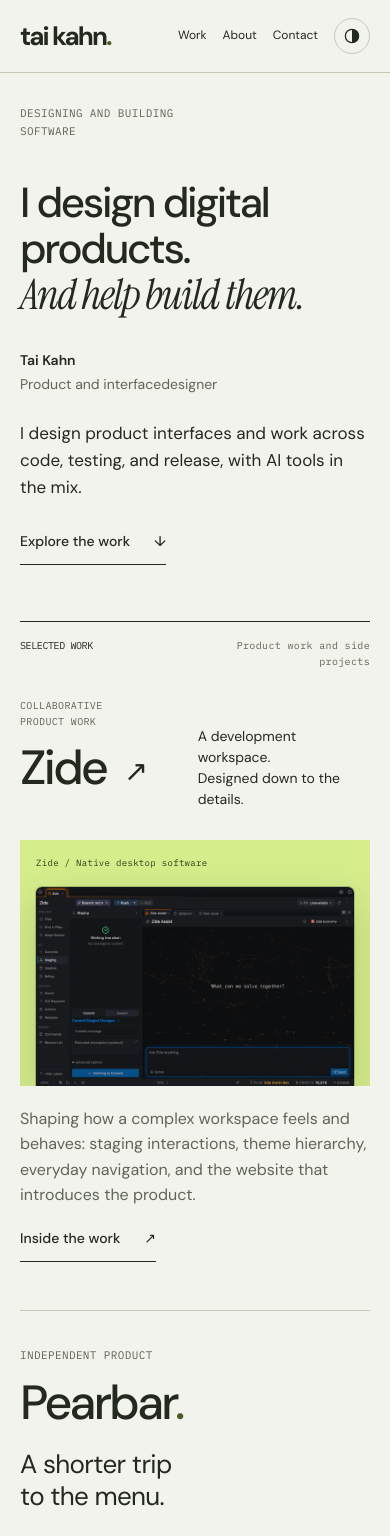
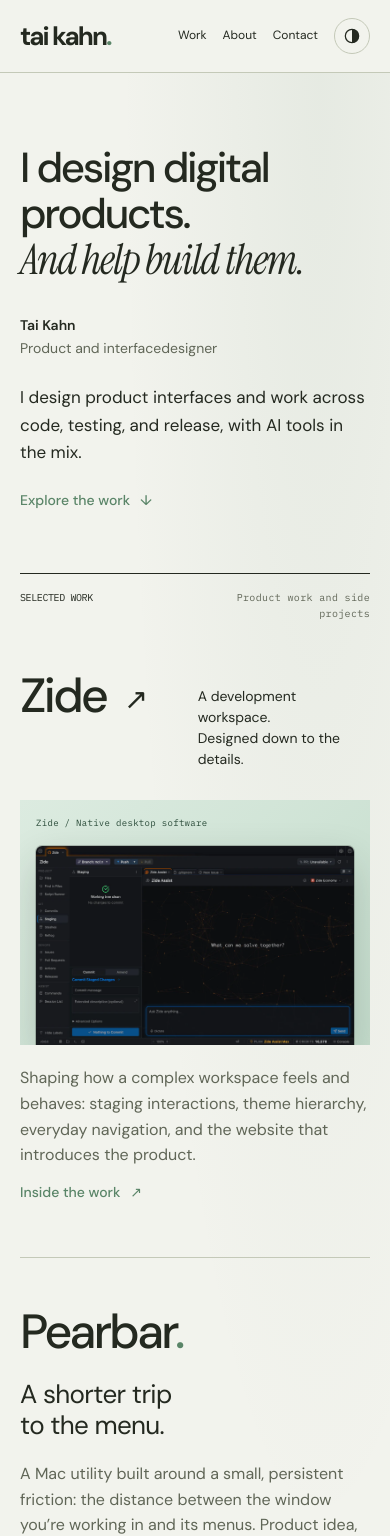
Before and after one commit to taikahn/My-Website, a React (Vite) app: page / in a window 390 px wide. Shown: the top 1536 px of the page. Built offline with nearby package versions, Linux system fonts and the light colour scheme.

Commit message:
Use static TAIROM preview and finish portfolio refresh

```diff
--- a/src/components/Footer.jsx
+++ b/src/components/Footer.jsx
@@ -6,7 +6,6 @@ export default function Footer() {
       <div className="page-width">
         <div className="contact-editorial">
           <div className="contact-copy">
-            <p className="index-label">Start a conversation</p>
             <h2>Something<br />worth making?</h2>
             <p>Tell me what you’re working on, where it’s getting complicated, or what you’d like to make better.</p>
             <div className="footer-socials"><a href="https://www.linkedin.com/in/taikahn/" target="_blank" rel="noreferrer">LinkedIn ↗</a><a href="https://github.com/taikahn" target="_blank" rel="noreferrer">GitHub ↗</a></div>
--- a/src/pages/Home.jsx
+++ b/src/pages/Home.jsx
@@ -8,12 +8,16 @@ const visualWork = [
   { src: 'colorado-snow-guitar.jpg', title: 'A different kind of practice', note: 'Music and photography' },
 ];
 
+const musicWork = [
+  { title: 'FistMeetsGlass', note: 'Music, images, and noise', href: 'https://fistmeetsglass.com', preview: 'https://fistmeetsglass.com' },
+  { title: 'TAIROM', note: 'Dark electronic music and a DIY site', href: 'https://tairom.com', image: '/assets/tairom-preview.png' },
+];
+
 export default function Home() {
   return (
     <>
       <main id="main-content" className="portfolio-home">
         <section className="intro-section page-width" aria-labelledby="intro-title">
-          <div className="intro-kicker"><span className="index-label">Designing and building software</span><span className="edition-label">Selected work / 2026</span></div>
           <h1 id="intro-title">I design digital products.<br /><em>And help build them.</em></h1>
           <div className="intro-bottom">
             <p className="intro-role">Tai Kahn<br /><span>Product and interface<br />designer</span></p>
@@ -29,7 +33,7 @@ export default function Home() {
           <div className="section-rule"><h2 id="work-title">Selected work</h2><span>Product work and side projects</span></div>
 
           <article className="featured-project">
-            <div className="project-heading"><div><p className="index-label">Collaborative product work</p><h3><Link to="/work/zide">Zide <span aria-hidden="true">↗</span></Link></h3></div><p>A development workspace.<br />Designed down to the details.</p></div>
+            <div className="project-heading"><div><h3><Link to="/work/zide">Zide <span aria-hidden="true">↗</span></Link></h3></div><p>A development workspace.<br />Designed down to the details.</p></div>
             <Link className="zide-stage project-image-link" to="/work/zide" aria-label="Explore my work on Zide">
               <div className="stage-label"><span>Zide / Native desktop software</span><span>Interface · Interaction · Implementation</span></div>
               <img src="/assets/zide-workspace.webp" width="1440" height="901" alt="Zide’s published workspace overview, with Git staging and an Assist conversation side by side" fetchPriority="high" />
@@ -38,7 +42,7 @@ export default function Home() {
           </article>
 
           <article className="pearbar-project">
-            <div className="pearbar-copy"><p className="index-label">Independent product</p><h3>Pearbar<span className="project-dot">.</span></h3><p className="project-deck">A shorter trip<br />to the menu.</p><p>A Mac utility built around a small, persistent friction: the distance between the window you’re working in and its menus. Product idea, native behavior, visual identity, and a website that lets you try the idea.</p><Link className="editorial-link" to="/work/pearbar">From idea to application <span aria-hidden="true">↗</span></Link></div>
+            <div className="pearbar-copy"><h3>Pearbar<span className="project-dot">.</span></h3><p className="project-deck">A shorter trip<br />to the menu.</p><p>A Mac utility built around a small, persistent friction: the distance between the window you’re working in and its menus. Product idea, native behavior, visual identity, and a website that lets you try the idea.</p><Link className="editorial-link" to="/work/pearbar">From idea to application <span aria-hidden="true">↗</span></Link></div>
             <PearbarStudy />
           </article>
 
@@ -48,18 +52,18 @@ export default function Home() {
                 <Link className="audioglass-stage project-image-link" to="/work/audioglass" aria-label="Explore AudioGlass"><img src="/assets/audioglass-workspace.webp" width="1446" height="1206" loading="lazy" alt="AudioGlass comparing cyan and amber audio waveforms, with timestamped example mix notes" /></Link>
                 <figcaption className="screenshot-caption">Actual interface · note text edited for illustration.</figcaption>
               </figure>
-              <p className="index-label">Independent studio tool</p><h3>AudioGlass</h3><p>Compare takes, listen in sync, and leave notes at exact moments. A software project rooted in my own music practice.</p><Link className="editorial-link" to="/work/audioglass">The idea behind the tool <span aria-hidden="true">↗</span></Link>
+              <h3>AudioGlass</h3><p>Compare takes, listen in sync, and leave notes at exact moments. A software project rooted in my own music practice.</p><Link className="editorial-link" to="/work/audioglass">The idea behind the tool <span aria-hidden="true">↗</span></Link>
             </article>
             <article className="supporting-project">
               <Link className="maverics-stage project-image-link" to="/case-study-maverics" aria-label="Read the Maverics product design case study"><img src="/assets/agentic-interface-dark-light.jpg" width="1600" height="1000" loading="lazy" alt="Maverics interface designs in dark and light mode" /></Link>
-              <p className="index-label">Enterprise product design</p><h3>Maverics</h3><p>Five years designing interfaces and systems for Strata Identity, from early flows and wireframes to the product customers used.</p><Link className="editorial-link" to="/case-study-maverics">Explore the case study <span aria-hidden="true">↗</span></Link>
+              <h3>Maverics</h3><p>Five years designing interfaces and systems for Strata Identity, from early flows and wireframes to the product customers used.</p><Link className="editorial-link" to="/case-study-maverics">Explore the case study <span aria-hidden="true">↗</span></Link>
             </article>
           </div>
-          <div className="archive-links"><span className="index-label">Further reading</span><Link to="/case-study-design-systems">Design systems <span aria-hidden="true">↗</span></Link><Link to="/case-study-ai-ui">An early experiment in live UI <span aria-hidden="true">↗</span></Link></div>
+          <div className="archive-links"><Link to="/case-study-design-systems">Design systems <span aria-hidden="true">↗</span></Link><Link to="/case-study-ai-ui">An early experiment in live UI <span aria-hidden="true">↗</span></Link></div>
         </section>
 
         <section id="practice" className="practice-section" aria-labelledby="practice-title">
-          <div className="page-width practice-layout"><div><p className="index-label">The practice</p><h2 id="practice-title">The judgment stays.<br /><em>The reach changes.</em></h2></div><div className="practice-copy"><p className="large-copy">I like seeing the design become real.</p><p>AI tools let me move from an idea to a working interaction quickly. I can try it in the browser, inspect the result, check the awkward cases, and change it where it matters.</p><p>That still requires judgment. I decide what belongs in the product, what can be simpler, and when the work is ready to ship.</p></div></div>
+          <div className="page-width practice-layout"><div><h2 id="practice-title">The judgment stays.<br /><em>The reach changes.</em></h2></div><div className="practice-copy"><p className="large-copy">I like seeing the design become real.</p><p>AI tools let me move from an idea to a working interaction quickly. I can try it in the browser, inspect the result, check the awkward cases, and change it where it matters.</p><p>That still requires judgment. I decide what belongs in the product, what can be simpler, and when the work is ready to ship.</p></div></div>
         </section>
 
         <section id="about" className="about-editorial page-width" aria-labelledby="about-title">
@@ -71,7 +75,7 @@ export default function Home() {
         <section id="gallery" className="visual-section page-width" aria-labelledby="visual-title">
           <div className="section-rule"><h2 id="visual-title">Another side of the work</h2><span>Image, sound, and the world outside.</span></div>
           <div className="visual-grid">{visualWork.map((item) => <figure key={item.src}><a href={`/assets/${item.src}`} target="_blank" rel="noreferrer" aria-label={`View ${item.title.toLowerCase()} full size in a new tab`}><img src={`/assets/${item.src}`} alt={item.title} loading="lazy" /></a><figcaption><strong>{item.title}</strong><span>{item.note}</span></figcaption></figure>)}</div>
-          <div className="music-links"><p>Music has a place on the web, too.</p><a className="editorial-link" href="https://fistmeetsglass.com" target="_blank" rel="noreferrer">FistMeetsGlass <span aria-hidden="true">↗</span></a><a className="editorial-link" href="https://github.com/taikahn/tairom-website" target="_blank" rel="noreferrer">TAIROM website / source <span aria-hidden="true">↗</span></a></div>
+          <div className="music-heading"><h3>Music has a place on the web, too.</h3></div><div className="music-work">{musicWork.map((item) => <article className="music-card" key={item.title}><a href={item.href} target="_blank" rel="noreferrer">{item.image ? <img src={item.image} alt={`${item.title} website preview`} loading="lazy" /> : <iframe src={item.preview} title={`${item.title} website preview`} loading="lazy" />}<div><h3>{item.title} <span aria-hidden="true">↗</span></h3><p>{item.note}</p></div></a></article>)}</div>
         </section>
       </main>
       <Footer />
--- a/src/pages/ProjectStory.jsx
+++ b/src/pages/ProjectStory.jsx
@@ -62,7 +62,6 @@ export default function ProjectStory() {
       <main id="main-content" className="project-story page-width">
         <Link className="back-link" to="/#work">← Selected work</Link>
         <header className="story-header">
-          <p className="index-label">{project.category} / {project.name}</p>
           <h1>{project.title}</h1>
           <p className="story-introduction">{project.introduction}</p>
           <dl className="story-facts"><div><dt>My focus</dt><dd>{project.scope}</dd></div><div><dt>Context</dt><dd>{project.context}</dd></div>{project.link && <div><dt>On the web</dt><dd><a className="editorial-link" href={project.link} target="_blank" rel="noreferrer">{project.linkLabel} ↗</a></dd></div>}</dl>
@@ -71,8 +70,7 @@ export default function ProjectStory() {
         {slug === 'pearbar' && <PearbarStudy />}
         {slug === 'audioglass' && <figure className="story-image"><a href="/assets/audioglass-workspace.webp" target="_blank" rel="noreferrer" aria-label="View AudioGlass screenshot full size in a new tab"><img src="/assets/audioglass-workspace.webp" width="1446" height="1206" alt="AudioGlass with two audio versions on a shared timeline and timestamped mix-feedback examples in the Notes panel" /></a><figcaption>Actual AudioGlass interface. Note text has been edited to illustrate mix feedback; these are not real collaborator comments. Open the image to view it full size.</figcaption></figure>}
         <div className="story-chapters">{project.chapters.map((chapter) => <section className="story-chapter" key={chapter.title}><h2>{chapter.title}</h2><div><p>{chapter.text}</p><p className="chapter-detail">{chapter.detail}</p></div></section>)}</div>
-        <aside className="story-attribution"><p className="index-label">Scope &amp; authorship</p><p>{project.closing}</p></aside>
-        <nav className="next-project" aria-label="More work"><span className="index-label">Next project</span><Link to={`/work/${project.next}`}>{project.nextName} <span aria-hidden="true">↗</span></Link></nav>
+        <nav className="next-project" aria-label="More work"><Link to={`/work/${project.next}`}>{project.nextName} <span aria-hidden="true">↗</span></Link></nav>
       </main>
       <Footer />
     </>
--- a/src/portfolio.css
+++ b/src/portfolio.css
@@ -7,9 +7,9 @@
   --text-soft: #d8dbd2;
   --text-strong: #d8dbd2;
   --muted: #b1b6ab;
-  --accent: #d5ed8b;
-  --accent-strong: #d5ed8b;
-  --button-primary-text: #191b19;
+  --accent: #86c9a5;
+  --accent-strong: #5fae86;
+  --button-primary-text: #101b17;
   --border: #474c43;
   --border-soft: #373c34;
   --border-strong: #72796a;
@@ -22,7 +22,11 @@
   --radius: 4px;
   --shadow: none;
   --shadow-soft: none;
-  --paper-accent: #d5ed8b;
+  --paper-accent: #86c9a5;
+  --practice-bg: #21352c;
+  --practice-text: #e4f0e8;
+  --stage-bg: linear-gradient(135deg, #315243, #20382e);
+  --stage-ink: #d8eee1;
   --mono: 'IBM Plex Mono', ui-monospace, SFMono-Regular, Consolas, monospace;
   --display-serif: 'Instrument Serif', Georgia, serif;
 }
@@ -33,8 +37,8 @@
   --text-soft: #333a2d;
   --text-strong: #333a2d;
   --muted: #606657;
-  --accent: #465c22;
-  --accent-strong: #465c22;
+  --accent: #5a8568;
+  --accent-strong: #436a4f;
   --button-primary-text: #f2f3ed;
   --border: #c4c9b8;
   --border-soft: #d8dccf;
@@ -44,14 +48,19 @@
   --surface-soft: #e9ece1;
   --card-gradient: #eceee5;
   --section-gradient: #e9ece1;
-  --editorial-gradient: #e0e5d5;
+  --editorial-gradient: #d5e5da;
   --status-error: #a33225;
+  --practice-bg: #dce9df;
+  --practice-text: #26382d;
+  --stage-bg: linear-gradient(135deg, #dcebe0, #c5ddcd);
+  --stage-ink: #294a38;
   --shadow: none;
   --shadow-soft: none;
 }
 html { scroll-padding-top: 100px; }
 body { background: var(--bg); font-family: 'DM Sans', system-ui, sans-serif; }
-::selection { background: #d5ed8b; color: #242920; }
+.portfolio-home { background: radial-gradient(ellipse 70% 32% at 82% 0%, color-mix(in srgb, var(--accent) 8%, transparent), transparent 72%), var(--bg); }
+::selection { background: var(--accent); color: var(--button-primary-text); }
 button, input, textarea { font: inherit; }
 button, a, input { touch-action: manipulation; }
 img { height: auto; }
@@ -64,7 +73,7 @@ img { height: auto; }
 .portfolio-brand > span { color: var(--accent); }
 .portfolio-nav { display: flex; align-items: center; gap: 32px; font-size: 14px; }
 .portfolio-nav > a { padding-block: 14px; }
-.portfolio-nav > a:hover { text-decoration: underline; text-underline-offset: 5px; }
+.portfolio-nav > a:hover { color: var(--accent); text-decoration: none; }
 .appearance-toggle { width: 44px; height: 44px; display: grid; place-items: center; background: none; border: 1px solid var(--border); border-radius: 50%; color: var(--text); cursor: pointer; }
 .appearance-toggle:hover { background: var(--surface-hover); }
 .skip-link { position: fixed; top: 8px; left: 8px; transform: translateY(-160%); padding: 12px 20px; background: var(--text); color: var(--bg); z-index: 100; }
@@ -78,7 +87,7 @@ img { height: auto; }
 .intro-role { font-size: 14px; line-height: 1.65; font-weight: 600; }
 .intro-role span { color: var(--muted); font-weight: 400; }
 .intro-statement > p { font-size: 19px; max-width: 47ch; line-height: 1.6; }
-.editorial-link { font-size: 14px; line-height: 1.5; font-weight: 500; display: inline-flex; align-items: center; justify-content: space-between; gap: 24px; padding-block: 12px; border-bottom: 1px solid currentColor; width: fit-content; }
+.editorial-link { font-size: 14px; line-height: 1.5; font-weight: 500; display: inline-flex; align-items: center; justify-content: space-between; gap: 24px; padding-block: 6px; border-bottom: 0; width: fit-content; }
 .editorial-link > span { transition: transform 160ms ease; }
 .editorial-link:hover > span { transform: translate(2px, -2px); }
 .intro-statement .editorial-link { margin-top: 18px; }
@@ -90,8 +99,8 @@ img { height: auto; }
 .project-heading h3, .pearbar-copy h3 { font-weight: 500; font-size: clamp(44px, 5vw, 68px); line-height: 1.1; letter-spacing: -.055em; margin-top: 12px; }
 .project-heading h3 span { font-size: .6em; display: inline-block; vertical-align: middle; margin-left: 8px; }
 .project-heading > p { font-size: 18px; line-height: 1.5; }
-.zide-stage { display: block; background: #d5ed8b; padding: 24px 52px 0; overflow: hidden; }
-.stage-label { display: flex; justify-content: space-between; gap: 16px; color: #303d1c; margin-bottom: 28px; }
+.zide-stage { display: block; background: var(--stage-bg); color: var(--stage-ink); padding: 24px 52px 0; overflow: hidden; }
+.stage-label { display: flex; justify-content: space-between; gap: 16px; color: var(--stage-ink); margin-bottom: 28px; }
 .zide-stage img { border-radius: 6px 6px 0 0; box-shadow: 0 0 0 1px #252c2540, 0 16px 40px #202a2430; transition: transform 280ms ease; }
 .zide-stage:hover img { transform: translateY(-4px); }
 .project-summary { display: flex; justify-content: space-between; align-items: start; gap: 48px; padding-top: 24px; }
@@ -148,16 +157,16 @@ img { height: auto; }
 .audio-annotation { font: 10px/1.5 var(--mono); margin-top: 12px; align-self: center; padding: 6px 12px; border-left: 1px solid #8ccdd5; }
 .study-disclaimer { position: absolute; bottom: 12px; left: 26px; font: 9px/1.5 var(--mono); color: #b7c7cf; }
 .archive-links { display: flex; flex-wrap: wrap; gap: 12px 32px; align-items: center; margin-top: 56px; padding-block: 24px; border-top: 1px solid var(--border); font-size: 14px; }
-.archive-links a { text-decoration: underline; text-underline-offset: 4px; }
-.practice-section { margin-top: 64px; background: #d5ed8b; color: #293320; padding-block: 88px; }
+.archive-links a { text-decoration: none; text-underline-offset: 4px; }
+.practice-section { margin-top: 64px; background: var(--practice-bg); color: var(--practice-text); padding-block: 88px; }
 .practice-layout { display: grid; grid-template-columns: 1fr 1fr; gap: 64px; }
-.practice-layout .index-label { color: #4b5937; }
+.practice-layout .index-label { color: var(--accent); }
 .practice-layout h2 { font-size: clamp(38px, 4.5vw, 62px); font-weight: 500; line-height: 1.1; margin-top: 36px; }
 .practice-layout h2 em { font-family: var(--display-serif); font-weight: 400; }
 .practice-copy > p { margin-bottom: 24px; font-size: 17px; }
 .practice-copy .large-copy { font-size: 26px; line-height: 1.3; letter-spacing: -.025em; }
 .practice-steps { list-style: none; margin: 40px 0 0; padding: 0; }
-.practice-steps li { padding-block: 12px; border-top: 1px solid #a1b76a; font-size: 14px; }
+.practice-steps li { padding-block: 12px; border-top: 1px solid color-mix(in srgb, var(--accent) 42%, transparent); font-size: 14px; }
 .practice-steps li span { font: 11px/1 var(--mono); margin-right: 28px; }
 .about-editorial { padding-top: 100px; }
 .background-grid { display: grid; grid-template-columns: 1fr 1fr; gap: 64px; }
@@ -319,6 +328,36 @@ img { height: auto; }
   html { scroll-behavior: auto; }
   *, *::before, *::after { animation: none !important; transition: none !important; }
 }
+/* Editorial cleanup: let headings and surfaces do the organizing, not eyebrow labels. */
+.eyebrow, .index-label, .edition-label { display: none; }
+.editorial-link { border-bottom: 0; padding-block: 6px; gap: 10px; color: var(--accent); }
+.editorial-link:hover { color: var(--accent-strong); }
+.section-rule { margin-bottom: 36px; }
+.archive-links { gap: 0; padding-block: 0; border-top: 0; }
+.archive-links a { padding: 16px 20px; border: 1px solid var(--border); background: var(--surface-muted); text-decoration: none; }
+.archive-links a + a { border-left: 0; }
+.archive-links a:hover { background: var(--surface-hover); color: var(--accent-strong); }
+.music-heading { margin-top: 72px; margin-bottom: 24px; padding-top: 24px; border-top: 1px solid var(--border); }
+.music-heading h3 { font-size: clamp(24px, 3vw, 36px); font-weight: 500; letter-spacing: -.035em; }
+.music-work { display: grid; grid-template-columns: 1fr 1fr; gap: 24px; }
+.music-card { min-width: 0; border: 1px solid var(--border); background: var(--surface-muted); }
+.music-card a { display: block; color: inherit; text-decoration: none; }
+.music-card img, .music-card iframe { display: block; width: 100%; aspect-ratio: 1.55; object-fit: cover; border: 0; filter: saturate(.85); transition: filter 220ms ease, transform 220ms ease; }
+.music-card iframe { pointer-events: none; background: var(--surface-soft); }
+.music-card > a > div { display: flex; justify-content: space-between; gap: 16px; padding: 18px 20px 20px; }
+.music-card h3 { font-size: 22px; font-weight: 500; }
+.music-card h3 span { color: var(--accent); font-size: .8em; }
+.music-card p { margin: 2px 0 0; color: var(--muted); font-size: 13px; text-align: right; }
+.footer-socials a { border-bottom: 0; padding-block: 8px; color: var(--accent); }
+.portfolio-nav > a:hover { color: var(--accent); text-decoration: none; }
+@media (max-width: 700px) {
+  .music-work { grid-template-columns: 1fr; }
+  .archive-links { display: grid; }
+  .archive-links a + a { border-left: 1px solid var(--border); border-top: 0; }
+  .music-card > a > div { display: block; }
+  .music-card p { margin-top: 8px; text-align: left; }
+}
+
 /* Pearbar study: a small, faithful Mac-style scene rather than a generic mockup. */
 .pear-scene { position: relative; aspect-ratio: 1.45; overflow: hidden; color: #252621; background: radial-gradient(circle at 18% 10%, #dfe7c9, transparent 42%), repeating-conic-gradient(#cbd0bd 0 25%, #c4c9b5 0 50%) 0 0 / 4px 4px; border: 1px solid #a5ad96; border-radius: 5px; box-shadow: 0 14px 30px #27301d1c; container-type: inline-size; }
 .pear-scene-menu { position: absolute; inset: 0 0 auto; z-index: 2; height: 8%; display: flex; align-items: center; gap: 2.6cqw; padding-inline: 2.2cqw; background: #f3f4edb8; border-bottom: 1px solid #72796742; color: #363931; font: 500 2.2cqw/1 -apple-system, BlinkMacSystemFont, 'Segoe UI', sans-serif; white-space: nowrap; }
@@ -341,7 +380,7 @@ img { height: auto; }
 .pear-note-line.short { width: 58%; margin-top: 7%; }
 .pear-floating-bar { position: absolute; top: 8%; z-index: 3; width: 49%; height: 8%; display: flex; align-items: center; gap: 2.4cqw; padding-inline: 2.2cqw; overflow: hidden; color: #f3f4ed; background: #171916; border-radius: 0 0 1.2cqw 1.2cqw; box-shadow: 0 .8cqw 1.8cqw #18201440; font: 500 2cqw/1 -apple-system, BlinkMacSystemFont, 'Segoe UI', sans-serif; white-space: nowrap; transition: left 180ms ease-out; }
 .pear-floating-bar b { font-weight: 700; }
-.pear-symbol { color: #b6d361; font-size: 2.8cqw; }
+.pear-symbol { color: var(--accent); font-size: 2.8cqw; }
 .pear-pointer { position: absolute; z-index: 4; top: 33%; left: 58%; color: #252621; font-size: 5cqw; filter: drop-shadow(0 .3cqw .3cqw #fff8); }
 .pear-demo-controls { display: flex; align-items: center; gap: 12px; padding: 14px 0; border-bottom: 1px solid var(--border); font-size: 11px; }
 .pear-demo-controls label { flex: none; }
@@ -368,6 +407,6 @@ img { height: auto; }
 .pear-hero-window-body i:nth-child(4) { width: 80%; }
 .pear-hero-window-body i:nth-child(5) { width: 58%; }
 .pear-hero-bar { position: absolute; top: 0; z-index: 3; width: 42cqw; height: 7.2cqw; display: flex; align-items: center; gap: 2.4cqw; padding: 0 2.6cqw; overflow: hidden; border-radius: 0 0 1.4cqw 1.4cqw; background: #0b0b0a; color: #ecece3; box-shadow: 0 .6cqw 1.6cqw #00000059; font: 450 2.3cqw/1 -apple-system, BlinkMacSystemFont, 'Segoe UI', sans-serif; white-space: nowrap; pointer-events: none; transition: left 120ms ease-out; }
-.pear-hero-bar svg { color: #b5d35a; }
+.pear-hero-bar svg { color: var(--accent); }
 .pear-hero-cursor { position: absolute; top: 19.6cqw; left: 54cqw; width: 2.8cqw; fill: #fff; stroke: #111; stroke-width: 1.2; stroke-linejoin: round; filter: drop-shadow(0 .3cqw .4cqw #00000080); pointer-events: none; }
 .pearbar-reference figcaption { text-align: center; }
```
Also changed, not shown: 1 other file (tests, documents, lock files or other folders).
